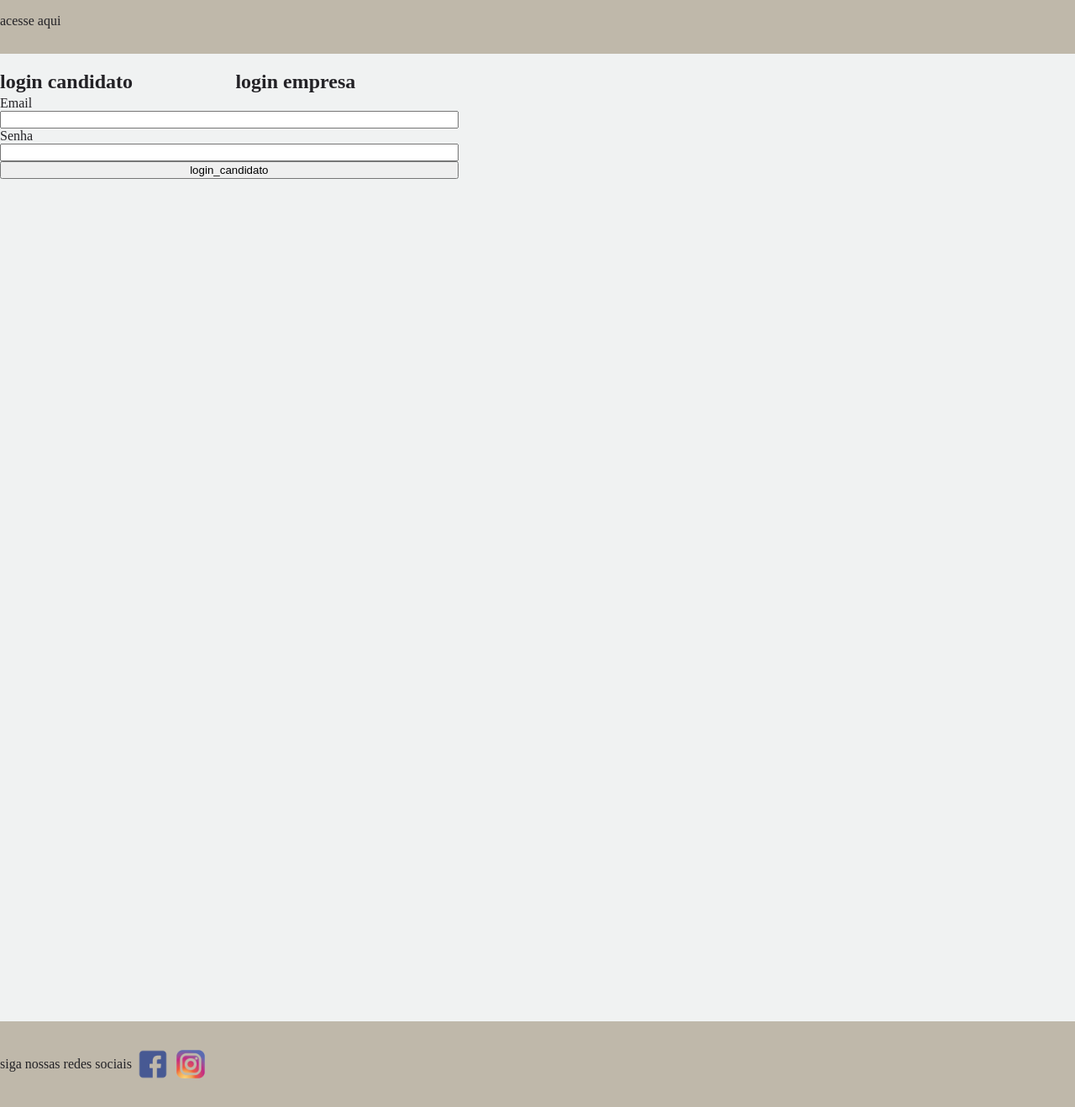
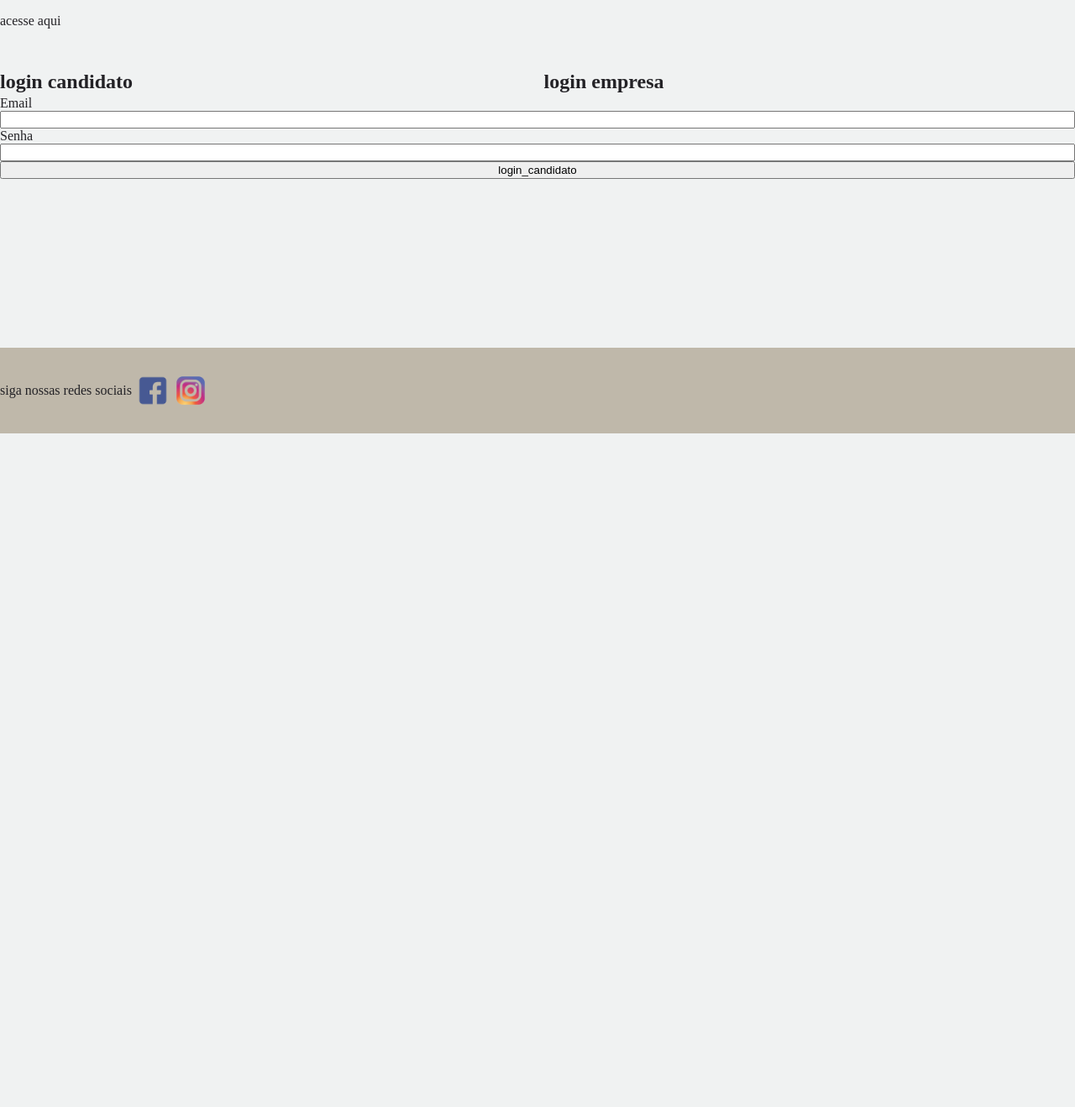
Before and after one commit to cami-almeida/integra, a Django app: page /login in a window 1280 px wide. Shown: the whole page at 84% size. After the commit the page ends 516 px from the top, so only its background shows below. Run offline with Django 3.2, Linux system fonts and the light colour scheme.

Commit message:
mudanças no grid do css

```diff
--- a/website/static/css/style.css
+++ b/website/static/css/style.css
@@ -1,16 +1,36 @@
+*{
+    box-sizing: border-box;
+}
+
+/* Css Layout */
 body{
     margin:0px;
     background-color: #F0F2F2;
     color: #232226;
     display: grid;
     grid-template-areas:'header header header header'
-                        'imagem imagem texto texto'
-                        'conteudo conteudo conteudo conteudo'
+                        'main main main main'
                         'footer footer footer footer';
-    grid-template-rows: 5vw 45vw 45vw 8vw;
+    grid-template-rows: 5vw auto 8vw;
 }
 
-.formulario{
+
+main{
+    grid-area: main;
+    width: 100%;
+    height: auto;
+}
+
+footer{
+    grid-area: footer;
+    background-color:#BFB8AA;
+    display: flex;
+    align-items: center;
+}
+
+/* Fim CSS Layout */
+
+/* .formulario{
     align-items: center;
     display: flex;
     justify-content: space-around;
@@ -32,14 +52,8 @@ header{
     grid-area: header;
     background-color: #BFB8AA;
     display: flex;
-}
+} */
 
-footer{
-    grid-area: footer;
-    background-color:#BFB8AA;
-    display: flex;
-    align-items: center;
-}
 
 
 
--- a/website/templates/shared/layout.html
+++ b/website/templates/shared/layout.html
@@ -12,8 +12,10 @@
 <header>
     <p>acesse aqui</p>
 </header>
-    {% block conteudo %}
-    {% endblock %}
+    <main>
+        {% block conteudo %}
+        {% endblock %}
+    </main>
     <footer>
             <p>siga nossas redes sociais</p>
             <img src="{% static 'image/logoFace.png' %}" height="50" width="50">
--- a/website/urls.py
+++ b/website/urls.py
@@ -1,10 +1,11 @@
 from django.urls import path, include
-from website.views import index, cadastro_candidato, cadastro_empresa, login, cadastro_cv
+from website.views import index, cadastro_candidato, cadastro_empresa, login, cadastro_cv, placeholder
 
 urlpatterns = [
     path('', index),
     path('login', login),
     path('cadastro_empresa', cadastro_empresa),
     path('cadastro_candidato', cadastro_candidato),
-    path('cadastro_cv', cadastro_cv)
+    path('cadastro_cv', cadastro_cv),
+    path('placeholder', placeholder)
 ]
--- a/website/views.py
+++ b/website/views.py
@@ -81,3 +81,13 @@ def cadastro_cv(request):
         candidato.save()
         return render(request, 'index.html')
     return render(request, 'cadastro_cv.html')
+
+
+def placeholder(request):
+
+    candidatos = Candidato.objects.filter(ativo=True).all()
+    contexto = {
+        'candidatos':candidatos
+    }
+
+    return render(request, 'placeholder.html',contexto)
```
Also changed, not shown: website/templates/placeholder.html (added, +17 -0 lines).
